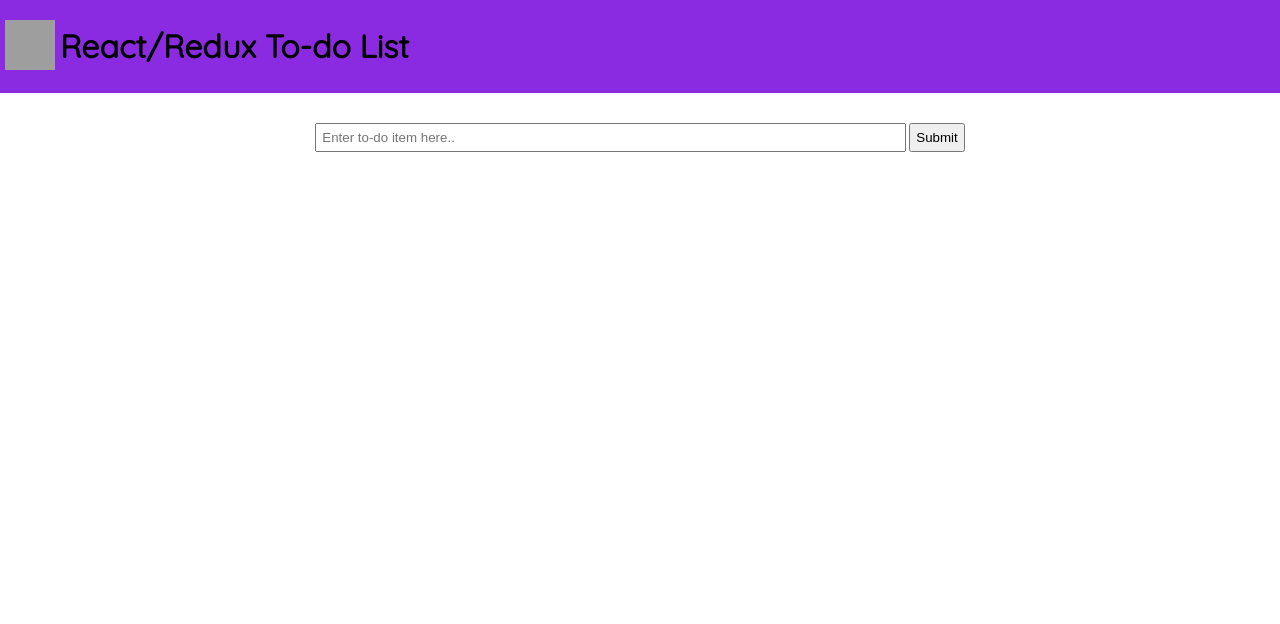
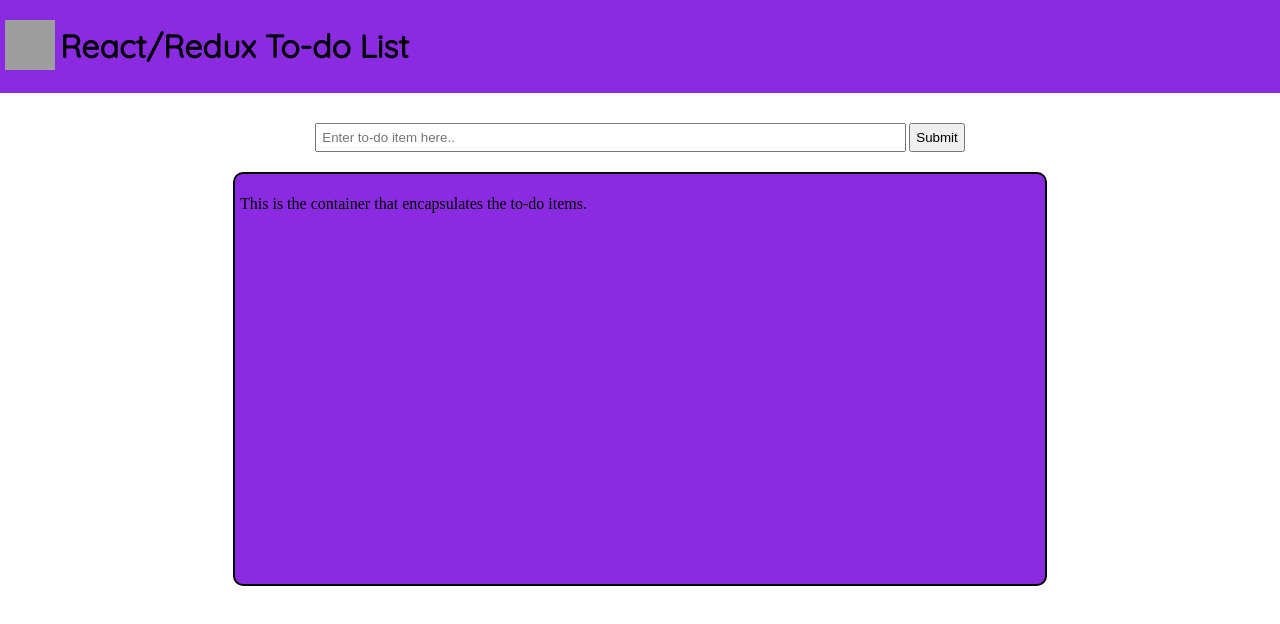
Before and after one commit to YusafOsei-Bonsu/React-ReduxTodoList, a React (Create React App) app: page / in a window 1280 px wide. Shown: the top 624 px of the page. Built offline with nearby package versions, Linux system fonts and the light colour scheme; grey boxes are pictures that could not be loaded.

Commit message:
created a container for the to-do items & applied initial styling to it

```diff
--- /dev/null
+++ b/src/components/TodoList.jsx
@@ -0,0 +1,12 @@
+import React from 'react';
+import "../styles/TodoList.css";
+
+const TodoList = () => {
+    return (
+        <div id="todo-container">
+            <p>This is the container that encapsulates the to-do items.</p>
+        </div>
+    );
+}
+
+export default TodoList;
--- a/src/containers/App.jsx
+++ b/src/containers/App.jsx
@@ -1,6 +1,7 @@
 import React from 'react';
 import Header from '../components/Header.jsx';
 import TodoForm from '../components/TodoForm.jsx';
+import TodoList from '../components/TodoList.jsx';
 import '../styles/App.css';
 
 class App extends React.Component {
@@ -10,6 +11,7 @@
       <div>
         <Header />
         <TodoForm />
+        <TodoList />
       </div>
     );
   }
--- /dev/null
+++ b/src/styles/TodoList.css
@@ -0,0 +1,13 @@
+#todo-container {
+    display: flex;
+    flex-direction: row;
+    height: 400px;
+    width: 800px;
+    border: 2px solid #000000;
+    background-color: #8A2BE2;
+    padding: 5px;
+    margin: auto;
+    margin-top: 20px;
+    border-radius: 10px;
+    overflow: auto;
+}
```
